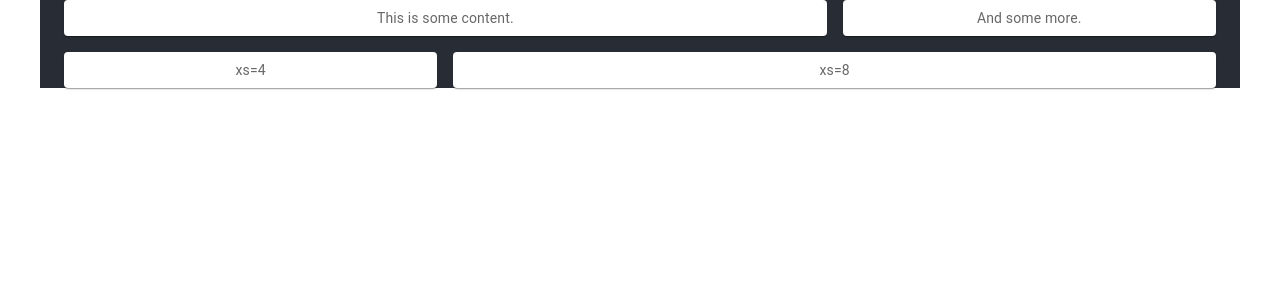
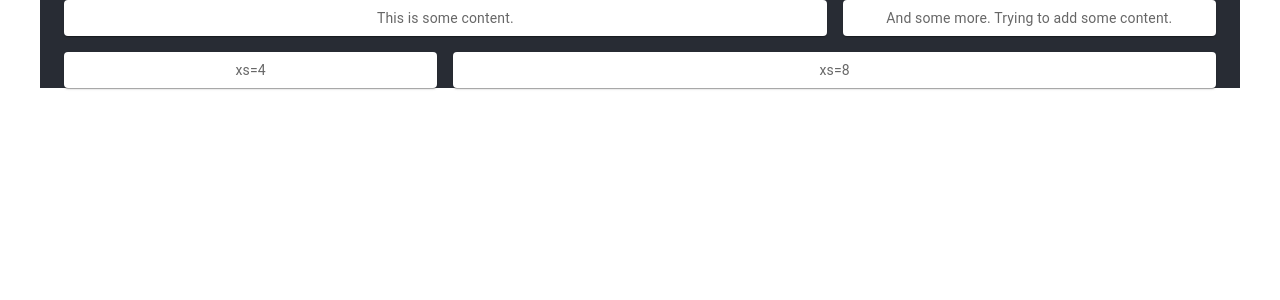
Before and after one commit to simonbandmann/second-app, a React (Create React App) app: page / in a window 1280 px wide. Shown: the top 300 px of the page. Built offline with nearby package versions, Linux system fonts and the light colour scheme.

Commit message:
Trying some changes

```diff
--- a/src/App.js
+++ b/src/App.js
@@ -25,7 +25,7 @@ function App() {
 
   </Grid>
   <Grid item xs={4}>
-    <Item>And some more.</Item>
+    <Item>And some more. Trying to add some content.</Item>
   </Grid>
   <Grid item xs={4}>
     <Item>xs=4</Item>
```
